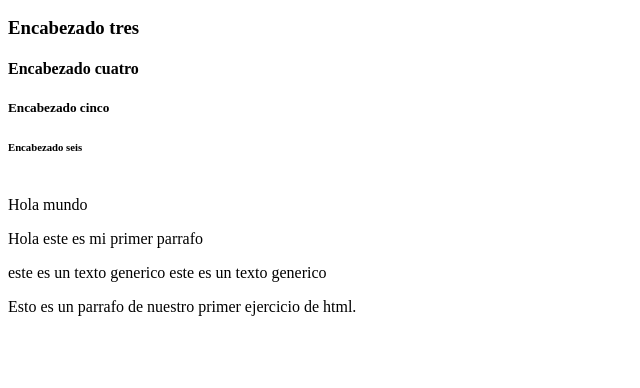
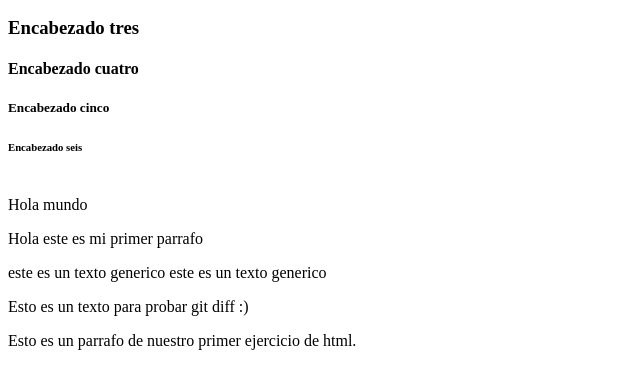
Before and after one commit to J-Pablo4/WEB-1, a plain HTML site: page index.html in a window 1280 px wide. Shown: the part 110-498 px from the top of the page, without its empty margins (0-640 px from the left). Drawn offline with Linux system fonts and the light colour scheme.

Commit message:
Prueba de git diff

```diff
--- a/index.html
+++ b/index.html
@@ -16,6 +16,7 @@
         <p>Hola este es mi primer parrafo</p> <!--Parrafo-->
         <span>este es un texto generico</span><!--los span son elementos de linea que proyectan texto-->
         <span>este es un texto generico</span>
+        <p>Esto es un texto para probar git diff :)</p>
         <p>
             Esto es un parrafo de nuestro <span>primer</span> ejercicio de html.
         </p>
```
